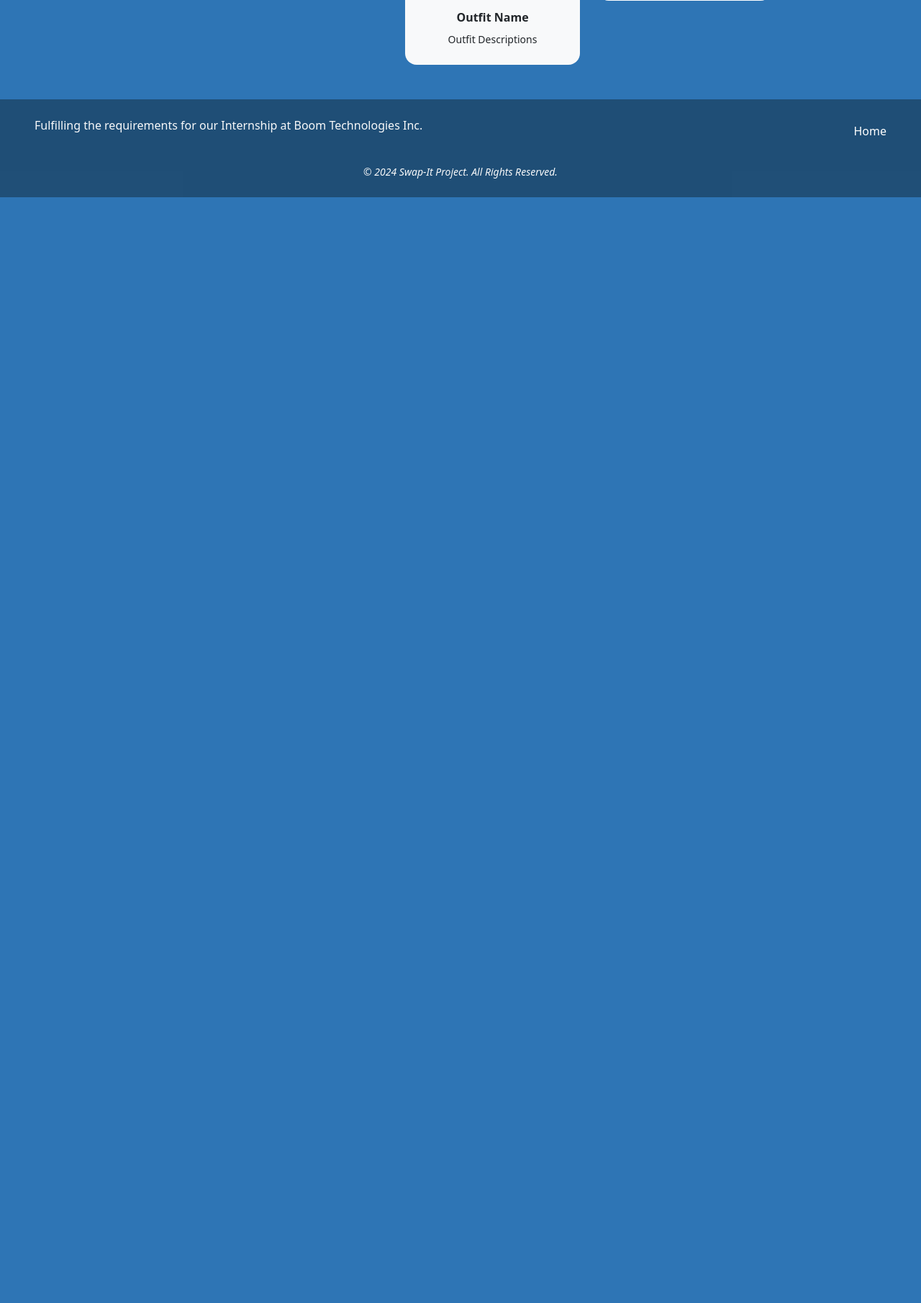
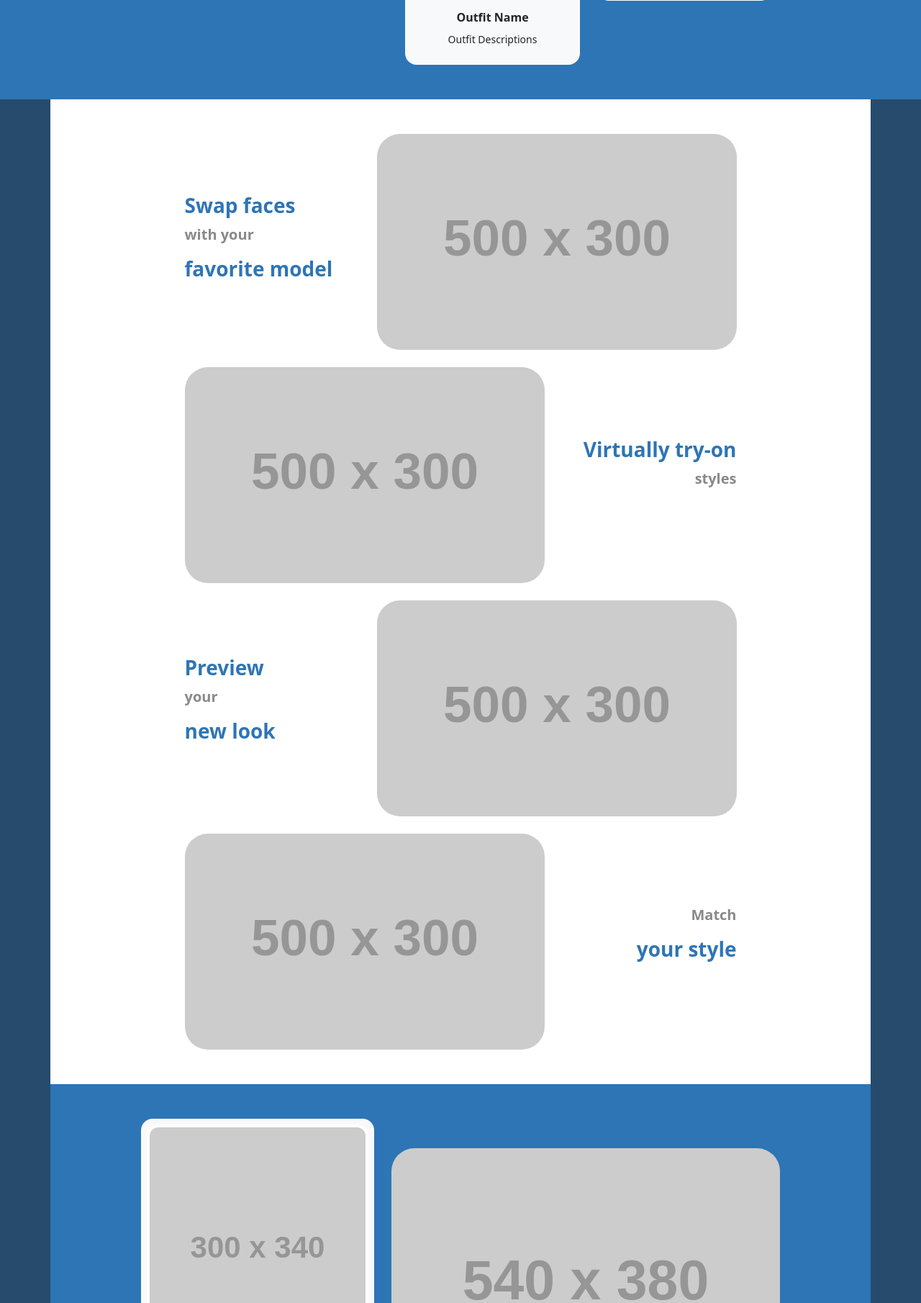
Before and after one commit to bruhhhyannnn/CutOut_Temp, a Flask app: page /main_page in a window 1280 px wide. Shown: the part 526-2336 px from the top of the page at 72% size. Before the commit the page ends 800 px from the top, so only its background shows below. Run offline with Flask 3, Linux system fonts and the light colour scheme; grey boxes labelled with a size stand in for pictures from a placeholder-image service; some libraries are stand-ins or nearby versions.

Commit message:
added second and third sections for main-page.html

```diff
--- a/templates/main-page.html
+++ b/templates/main-page.html
@@ -41,4 +41,82 @@
 	</div>
 </section>
 
+<!-- SECOND SECTION (Swap Faces, Preview, Match Style) -->
+<section>
+	<div class="container p-5 d-flex flex-column gap-4" id="second-section">
+		<!-- Row 1: Swap Faces -->
+		<div class="row justify-content-center align-items-center">
+			<div
+				class="col-lg-3 col-md-6 col-sm-12 text-lg-start text-md-center text-center mb-md-1 order-md-1 order-sm-1">
+				<h3>Swap faces</h3>
+				<p class="lead">with your</p>
+				<h3>favorite model</h3>
+			</div>
+			<div class="col-lg-auto col-md-12 col-sm-12 text-center order-md-2 order-sm-2">
+				<img src="https://fakeimg.pl/500x300?font=bebas" id="second-section-images"
+					class="img-fluid rounded rounded-5" alt="Virtually Try-On Image">
+			</div>
+		</div>
+		<!-- Row 2: Virtually Try-On -->
+		<div class="row justify-content-center align-items-center">
+			<div class="col-lg-auto col-md-12 text-center order-lg-1 order-2">
+				<img src="https://fakeimg.pl/500x300?font=bebas" id="second-section-images"
+					class="img-fluid rounded rounded-5" alt="Virtually Try-On Image">
+			</div>
+			<div class="col-lg-3 col-md-6 col-sm-12 text-lg-end text-md-center text-center mb-3 order-lg-2 order-1">
+				<h3>Virtually try-on</h3>
+				<p class="lead">styles</p>
+			</div>
+		</div>
+		<!-- Row 3: Preview Your New Look -->
+		<div class="row justify-content-center align-items-center">
+			<div class="col-lg-3 col-md-6 col-sm-12 text-lg-start text-center mb-3 order-1">
+				<h3>Preview</h3>
+				<p class="lead">your</p>
+				<h3>new look</h3>
+			</div>
+			<div class="col-lg-auto col-md-12 text-center order-2">
+				<img src="https://fakeimg.pl/500x300?font=bebas" id="second-section-images"
+					class="img-fluid rounded rounded-5" alt="Virtually Try-On Image">
+			</div>
+		</div>
+		<!-- Row 4: Match Your Style -->
+		<div class="row justify-content-center align-items-center">
+			<div class="col-lg-auto col-md-12 text-center order-lg-1 order-2">
+				<img src="https://fakeimg.pl/500x300?font=bebas" id="second-section-images"
+					class="img-fluid rounded rounded-5" alt="Virtually Try-On Image">
+			</div>
+			<div class="col-lg-3 col-md-6 col-sm-12 text-lg-end text-center mb-3 order-lg-2 order-1">
+				<p class="lead">Match</p>
+				<h3>your style</h3>
+			</div>
+		</div>
+	</div>
+</section>
+
+<!-- THIRD SECTION (Heading, Images, and CTA Button) -->
+<section>
+	<div class="container p-5" id="third-section">
+		<div class="row justify-content-center align-items-center">
+			<!-- Left Image and Caption -->
+			<div class="col-auto text-center">
+				<div class="p-2 rounded-4 bg-light text-black" style="max-width: auto;">
+					<img src="https://fakeimg.pl/300x340?font=bebas" alt="Face Model 2"
+						class="rounded-4 border-0 img-thumbnail" style="max-height: auto;">
+					<div class="m-3">
+						<h6 class="fw-bold">Outfit Name</h6>
+						<small>Outfit Descriptions</small>
+					</div>
+				</div>
+			</div>
+			<!-- Right Larger Image with Button -->
+			<div class="col-auto mt-sm-3 position-relative">
+				<img src="https://fakeimg.pl/540x380?font=bebas" class="img-fluid rounded-5" alt="Outfit Image 2">
+				<button class="btn btn-primary fw-bold position-absolute top-50 start-50 translate-middle"
+					id="third-section-button" href="#">TRY IT NOW</button>
+			</div>
+		</div>
+	</div>
+</section>
+
 {% endblock %}
```
